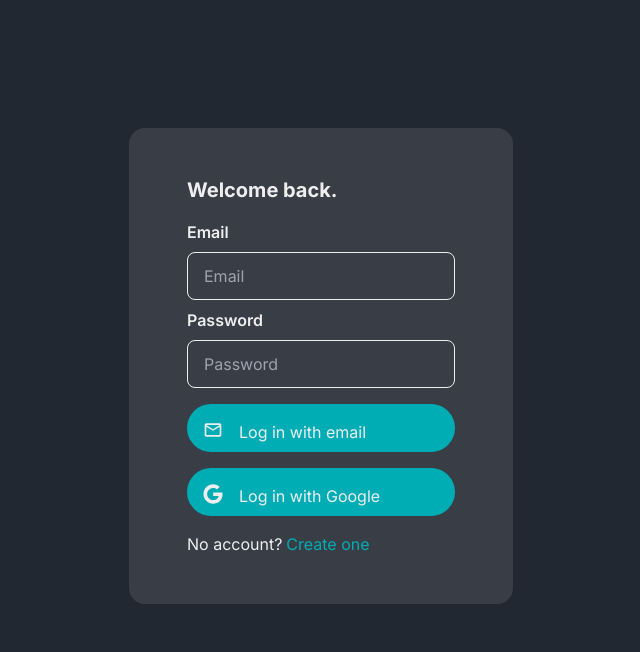
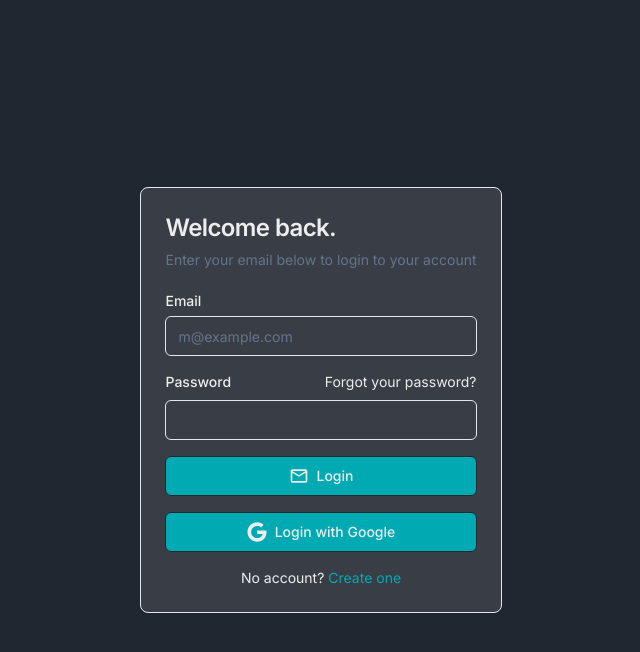
Before and after one commit to Plezo/blog, a Next.js app: page /login in a window 1280 px wide. Shown: the top 652 px of the page, without its empty margins (319-959 px from the left). Built offline with nearby package versions, Linux system fonts and the light colour scheme.

Commit message:
(feat) redesign login

```diff
--- a/app/globals.css
+++ b/app/globals.css
@@ -2,34 +2,75 @@
 @tailwind components;
 @tailwind utilities;
 
-:root {
-  --foreground-rgb: 0, 0, 0;
-  --background-start-rgb: 37, 50, 55;
-  --background-end-rgb: 37, 50, 55;
-}
+@layer base {
+  :root {
+    --background: 216 18% 16%;
+    --foreground: 0 0% 93%;
 
-@media (prefers-color-scheme: dark) {
-  :root {
-    --foreground-rgb: 255, 255, 255;
-    --background-start-rgb: 37, 50, 55;
-    --background-end-rgb: 37, 50, 55;
+    --card: 0 0% 100%;
+    --card-foreground: 222.2 84% 4.9%;
+
+    --popover: 0 0% 100%;
+    --popover-foreground: 222.2 84% 4.9%;
+
+    --primary: 217 10% 25%;
+    --primary-foreground: 0 0% 93%;
+
+    --secondary: 210 40% 96.1%;
+    --secondary-foreground: 222.2 47.4% 11.2%;
+
+    --muted: 210 40% 96.1%;
+    --muted-foreground: 215.4 16.3% 46.9%;
+
+    --accent: 183 100% 35%;
+    --accent-foreground: 0 0% 93%;
+
+    --destructive: 0 84.2% 60.2%;
+    --destructive-foreground: 210 40% 98%;
+
+    --border: 214.3 31.8% 91.4%;
+    --input: 214.3 31.8% 91.4%;
+    --ring: 222.2 84% 4.9%;
+
+    --radius: 0.5rem;
+  }
+
+  .dark {
+    --background: 222.2 84% 4.9%;
+    --foreground: 210 40% 98%;
+
+    --card: 222.2 84% 4.9%;
+    --card-foreground: 210 40% 98%;
+
+    --popover: 222.2 84% 4.9%;
+    --popover-foreground: 210 40% 98%;
+
+    --primary: 210 40% 98%;
+    --primary-foreground: 222.2 47.4% 11.2%;
+
+    --secondary: 217.2 32.6% 17.5%;
+    --secondary-foreground: 210 40% 98%;
+
+    --muted: 217.2 32.6% 17.5%;
+    --muted-foreground: 215 20.2% 65.1%;
+
+    --accent: 217.2 32.6% 17.5%;
+    --accent-foreground: 210 40% 98%;
+
+    --destructive: 0 62.8% 30.6%;
+    --destructive-foreground: 210 40% 98%;
+
+    --border: 217.2 32.6% 17.5%;
+    --input: 217.2 32.6% 17.5%;
+    --ring: 212.7 26.8% 83.9%;
   }
 }
 
-body {
-  @apply text-white bg-[#253237];
-  /* color: rgb(var(--foreground-rgb));
-  background: --background-start-rgb; */
-  /* background: linear-gradient(
-      to bottom,
-      transparent,
-      rgb(var(--background-end-rgb))
-    )
-    rgb(var(--background-start-rgb)); */
-}
-
-@layer utilities {
-  .text-balance {
-    text-wrap: balance;
+@layer base {
+  * {
+    @apply border-border;
+  }
+  body {
+    @apply bg-background text-foreground;
   }
 }
--- a/app/layout.tsx
+++ b/app/layout.tsx
@@ -1,8 +1,14 @@
 import type { Metadata } from "next";
 import { Inter } from "next/font/google";
+import { Inter as FontSans } from "next/font/google";
 import "./globals.css";
+import { cn } from "@/lib/utils";
 
 const inter = Inter({ subsets: ["latin"] });
+const fontSans = FontSans({
+  subsets: ["latin"],
+  variable: "--font-sans",
+});
 
 export const metadata: Metadata = {
   title: "Create Next App",
@@ -17,7 +23,10 @@
   return (
     <html lang="en">
       <body
-        className={`${inter.className} flex justify-center bg-blog-black px-5 py-32 mx-auto h-full`}
+        className={cn(
+          "flex justify-center min-h-screen bg-background font-sans antialiased",
+          fontSans.variable
+        )}
       >
         {children}
       </body>
--- a/app/login/page.tsx
+++ b/app/login/page.tsx
@@ -1,6 +1,17 @@
 "use client";
+import Link from "next/link";
 import { FaGoogle } from "react-icons/fa";
 import { MdOutlineEmail } from "react-icons/md";
+import { Button } from "@/components/ui/button";
+import {
+  Card,
+  CardContent,
+  CardDescription,
+  CardHeader,
+  CardTitle,
+} from "@/components/ui/card";
+import { Input } from "@/components/ui/input";
+import { Label } from "@/components/ui/label";
 
 export default function Home() {
   const handleLogin = () => {
@@ -8,55 +19,74 @@
   };
 
   return (
-    <div className="flex justify-center bg-blog-light-black w-96 h-auto rounded-2xl">
-      <div className="flex  flex-col items-center my-2">
-        <div className="flex items-start w-full">
-          <h1 className="text-xl font-bold pt-10 text-blog-grey">
+    <div className="flex justify-center items-center">
+      <Card className="mx-auto max-w-sm bg-primary">
+        <CardHeader>
+          <CardTitle className="text-2xl text-foreground">
             Welcome back.
-          </h1>
-        </div>
-        <div className="flex flex-col pb-10 pt-4 gap-4">
-          <div className="flex flex-col  gap-2">
-            <label className="text-blog-grey font-semibold">Email</label>
-            <input
-              type="text"
-              placeholder="Email"
-              className="bg-blog-light-black text-blog-grey px-4 py-2 h-12 w-30 rounded-lg
-               border-blog-grey border"
-            />
-            <label className="text-blog-grey font-semibold">Password</label>
-            <input
-              type="password"
-              placeholder="Password"
-              className="bg-blog-light-black text-blog-grey px-4 py-2 h-12 w-30 rounded-lg
-               border-blog-grey border"
-            />
+          </CardTitle>
+          <CardDescription>
+            Enter your email below to login to your account
+          </CardDescription>
+        </CardHeader>
+        <CardContent>
+          <div className="grid gap-4">
+            <div className="grid gap-2">
+              <Label className="text-foreground " htmlFor="email">
+                Email
+              </Label>
+              <Input
+                id="email"
+                type="email"
+                className="bg-primary"
+                placeholder="m@example.com"
+                required
+              />
+            </div>
+            <div className="grid gap-2">
+              <div className="flex items-center">
+                <Label className="text-foreground" htmlFor="password">
+                  Password
+                </Label>
+                <a
+                  href="/"
+                  className="ml-auto inline-block text-sm text-foreground hover:underline"
+                >
+                  Forgot your password?
+                </a>
+              </div>
+              <Input
+                className="bg-primary"
+                id="password"
+                type="password"
+                required
+              />
+            </div>
+            <Button
+              variant="outline"
+              type="submit"
+              className="w-full text-foreground border-background bg-accent hover:bg-accent/80"
+            >
+              <MdOutlineEmail className="h-5 w-5 mr-2" />
+              Login
+            </Button>
+            <Button
+              variant="outline"
+              className="w-full text-foreground bg-accent border-background hover:bg-accent/80"
+              onClick={handleLogin}
+            >
+              <FaGoogle className="h-5 w-5 mr-2" />
+              Login with Google
+            </Button>
           </div>
-          <button
-            className="flex flex-row gap-4 bg-blog-teal text-blog-grey px-4 py-4 h-12  w-30
-          rounded-3xl  hover:bg-blog-dark-teal transition-all
-          ease-in-out duration-300"
-          >
-            <MdOutlineEmail className="h-5 w-5" />
-            Log in with email
-          </button>
-          <button
-            className="flex flex-row gap-4  bg-blog-teal text-blog-grey px-4 py-4 h-12 w-30
-          rounded-3xl  hover:bg-blog-dark-teal transition-all
-          ease-in-out duration-300"
-            onClick={handleLogin}
-          >
-            <FaGoogle className="h-5 w-5" />
-            Log in with Google
-          </button>
-          <div className="flex gap-1">
-            <p className="text-blog-grey ">No account? </p>
-            <a href="/login" className="text-blog-teal hover:underline">
+          <div className="mt-4 text-center text-sm text-foreground">
+            No account?{" "}
+            <a href="/" className="text-accent hover:underline">
               Create one
             </a>
           </div>
-        </div>
-      </div>
+        </CardContent>
+      </Card>
     </div>
   );
 }
--- /dev/null
+++ b/components/ui/button.tsx
@@ -0,0 +1,56 @@
+import * as React from "react"
+import { Slot } from "@radix-ui/react-slot"
+import { cva, type VariantProps } from "class-variance-authority"
+
+import { cn } from "@/lib/utils"
+
+const buttonVariants = cva(
+  "inline-flex items-center justify-center whitespace-nowrap rounded-md text-sm font-medium ring-offset-background transition-colors focus-visible:outline-none focus-visible:ring-2 focus-visible:ring-ring focus-visible:ring-offset-2 disabled:pointer-events-none disabled:opacity-50",
+  {
+    variants: {
+      variant: {
+        default: "bg-primary text-primary-foreground hover:bg-primary/90",
+        destructive:
+          "bg-destructive text-destructive-foreground hover:bg-destructive/90",
+        outline:
+          "border border-input bg-background hover:bg-accent hover:text-accent-foreground",
+        secondary:
+          "bg-secondary text-secondary-foreground hover:bg-secondary/80",
+        ghost: "hover:bg-accent hover:text-accent-foreground",
+        link: "text-primary underline-offset-4 hover:underline",
+      },
+      size: {
+        default: "h-10 px-4 py-2",
+        sm: "h-9 rounded-md px-3",
+        lg: "h-11 rounded-md px-8",
+        icon: "h-10 w-10",
+      },
+    },
+    defaultVariants: {
+      variant: "default",
+      size: "default",
+    },
+  }
+)
+
+export interface ButtonProps
+  extends React.ButtonHTMLAttributes<HTMLButtonElement>,
+    VariantProps<typeof buttonVariants> {
+  asChild?: boolean
+}
+
+const Button = React.forwardRef<HTMLButtonElement, ButtonProps>(
+  ({ className, variant, size, asChild = false, ...props }, ref) => {
+    const Comp = asChild ? Slot : "button"
+    return (
+      <Comp
+        className={cn(buttonVariants({ variant, size, className }))}
+        ref={ref}
+        {...props}
+      />
+    )
+  }
+)
+Button.displayName = "Button"
+
+export { Button, buttonVariants }
--- /dev/null
+++ b/components/ui/card.tsx
@@ -0,0 +1,79 @@
+import * as React from "react"
+
+import { cn } from "@/lib/utils"
+
+const Card = React.forwardRef<
+  HTMLDivElement,
+  React.HTMLAttributes<HTMLDivElement>
+>(({ className, ...props }, ref) => (
+  <div
+    ref={ref}
+    className={cn(
+      "rounded-lg border bg-card text-card-foreground shadow-sm",
+      className
+    )}
+    {...props}
+  />
+))
+Card.displayName = "Card"
+
+const CardHeader = React.forwardRef<
+  HTMLDivElement,
+  React.HTMLAttributes<HTMLDivElement>
+>(({ className, ...props }, ref) => (
+  <div
+    ref={ref}
+    className={cn("flex flex-col space-y-1.5 p-6", className)}
+    {...props}
+  />
+))
+CardHeader.displayName = "CardHeader"
+
+const CardTitle = React.forwardRef<
+  HTMLParagraphElement,
+  React.HTMLAttributes<HTMLHeadingElement>
+>(({ className, ...props }, ref) => (
+  <h3
+    ref={ref}
+    className={cn(
+      "text-2xl font-semibold leading-none tracking-tight",
+      className
+    )}
+    {...props}
+  />
+))
+CardTitle.displayName = "CardTitle"
+
+const CardDescription = React.forwardRef<
+  HTMLParagraphElement,
+  React.HTMLAttributes<HTMLParagraphElement>
+>(({ className, ...props }, ref) => (
+  <p
+    ref={ref}
+    className={cn("text-sm text-muted-foreground", className)}
+    {...props}
+  />
+))
+CardDescription.displayName = "CardDescription"
+
+const CardContent = React.forwardRef<
+  HTMLDivElement,
+  React.HTMLAttributes<HTMLDivElement>
+>(({ className, ...props }, ref) => (
+  <div ref={ref} className={cn("p-6 pt-0", className)} {...props} />
+))
+CardContent.displayName = "CardContent"
+
+const CardFooter = React.forwardRef<
+  HTMLDivElement,
+  React.HTMLAttributes<HTMLDivElement>
+>(({ className, ...props }, ref) => (
+  <div
+    ref={ref}
+    className={cn("flex items-center p-6 pt-0", className)}
+    {...props}
+  />
+))
+CardFooter.displayName = "CardFooter"
+
+export { Card, CardHeader, CardFooter, CardTitle, CardDescription, CardContent }
--- /dev/null
+++ b/components/ui/input.tsx
@@ -0,0 +1,25 @@
+import * as React from "react";
+
+import { cn } from "@/lib/utils";
+
+export interface InputProps
+  extends React.InputHTMLAttributes<HTMLInputElement> {}
+
+const Input = React.forwardRef<HTMLInputElement, InputProps>(
+  ({ className, type, ...props }, ref) => {
+    return (
+      <input
+        type={type}
+        className={cn(
+          "flex h-10 w-full rounded-md border border-input bg-background px-3 py-2 text-sm ring-offset-background file:border-0 file:bg-transparent file:text-sm file:font-medium placeholder:text-muted-foreground focus-visible:outline-none focus-visible:ring-2 focus-visible:ring-ring focus-visible:ring-offset-2 disabled:cursor-not-allowed disabled:opacity-50",
+          className
+        )}
+        ref={ref}
+        {...props}
+      />
+    );
+  }
+);
+Input.displayName = "Input";
+
+export { Input };
--- /dev/null
+++ b/components/ui/label.tsx
@@ -0,0 +1,26 @@
+"use client"
+
+import * as React from "react"
+import * as LabelPrimitive from "@radix-ui/react-label"
+import { cva, type VariantProps } from "class-variance-authority"
+
+import { cn } from "@/lib/utils"
+
+const labelVariants = cva(
+  "text-sm font-medium leading-none peer-disabled:cursor-not-allowed peer-disabled:opacity-70"
+)
+
+const Label = React.forwardRef<
+  React.ElementRef<typeof LabelPrimitive.Root>,
+  React.ComponentPropsWithoutRef<typeof LabelPrimitive.Root> &
+    VariantProps<typeof labelVariants>
+>(({ className, ...props }, ref) => (
+  <LabelPrimitive.Root
+    ref={ref}
+    className={cn(labelVariants(), className)}
+    {...props}
+  />
+))
+Label.displayName = LabelPrimitive.Root.displayName
+
+export { Label }
--- a/lib/utils.ts
+++ b/lib/utils.ts
@@ -1,35 +1,6 @@
-import { JWTPayload, decodeJwt, jwtVerify } from "jose";
+import { type ClassValue, clsx } from "clsx"
+import { twMerge } from "tailwind-merge"
 
-export async function verifyJWT(token: string, secret: string): Promise<any> {
-  const encoder = new TextEncoder();
-  const key = encoder.encode(secret);
-
-  try {
-    const { payload } = await jwtVerify(token, key);
-    return payload;
-  } catch (error) {
-    throw new Error("Invalid token");
-  }
+export function cn(...inputs: ClassValue[]) {
+  return twMerge(clsx(inputs))
 }
-
-export function getUserFromJWT(token: string): any {
-  try {
-    const payload = decodeJwt(token);
-    return payload;
-  } catch (error) {
-    console.error("Invalid token", error);
-    return null;
-  }
-}
-
-export function objectToJWTPayload<T extends object>(obj: T): JWTPayload {
-  const payload: JWTPayload = {};
-
-  for (const key in obj) {
-    if (obj.hasOwnProperty(key)) {
-      payload[key] = obj[key]?.toString();
-    }
-  }
-
-  return payload;
-}
--- a/tailwind.config.ts
+++ b/tailwind.config.ts
@@ -1,27 +1,84 @@
 import type { Config } from "tailwindcss";
+const { fontFamily } = require("tailwindcss/defaultTheme");
 
-const config: Config = {
+const config = {
+  darkMode: ["class"],
   content: [
-    "./pages/**/*.{js,ts,jsx,tsx,mdx}",
-    "./components/**/*.{js,ts,jsx,tsx,mdx}",
-    "./app/**/*.{js,ts,jsx,tsx,mdx}",
+    "./pages/**/*.{ts,tsx}",
+    "./components/**/*.{ts,tsx}",
+    "./app/**/*.{ts,tsx}",
+    "./src/**/*.{ts,tsx}",
   ],
+  prefix: "",
   theme: {
+    container: {
+      center: true,
+      padding: "2rem",
+      screens: {
+        "2xl": "1400px",
+      },
+    },
     extend: {
-      backgroundImage: {
-        "gradient-radial": "radial-gradient(var(--tw-gradient-stops))",
-        "gradient-conic":
-          "conic-gradient(from 180deg at 50% 50%, var(--tw-gradient-stops))",
+      fontFamily: {
+        sans: ["var(--font-sans)", ...fontFamily.sans],
       },
       colors: {
-        "blog-black": "#222831",
-        "blog-light-black": "#393E46",
-        "blog-teal": "#00ADB5",
-        "blog-dark-teal": "#00949b",
-        "blog-grey": "#EEEEEE",
+        border: "hsl(var(--border))",
+        input: "hsl(var(--input))",
+        ring: "hsl(var(--ring))",
+        background: "hsl(var(--background))",
+        foreground: "hsl(var(--foreground))",
+        primary: {
+          DEFAULT: "hsl(var(--primary))",
+          foreground: "hsl(var(--primary-foreground))",
+        },
+        secondary: {
+          DEFAULT: "hsl(var(--secondary))",
+          foreground: "hsl(var(--secondary-foreground))",
+        },
+        destructive: {
+          DEFAULT: "hsl(var(--destructive))",
+          foreground: "hsl(var(--destructive-foreground))",
+        },
+        muted: {
+          DEFAULT: "hsl(var(--muted))",
+          foreground: "hsl(var(--muted-foreground))",
+        },
+        accent: {
+          DEFAULT: "hsl(var(--accent))",
+          foreground: "hsl(var(--accent-foreground))",
+        },
+        popover: {
+          DEFAULT: "hsl(var(--popover))",
+          foreground: "hsl(var(--popover-foreground))",
+        },
+        card: {
+          DEFAULT: "hsl(var(--card))",
+          foreground: "hsl(var(--card-foreground))",
+        },
+      },
+      borderRadius: {
+        lg: "var(--radius)",
+        md: "calc(var(--radius) - 2px)",
+        sm: "calc(var(--radius) - 4px)",
+      },
+      keyframes: {
+        "accordion-down": {
+          from: { height: "0" },
+          to: { height: "var(--radix-accordion-content-height)" },
+        },
+        "accordion-up": {
+          from: { height: "var(--radix-accordion-content-height)" },
+          to: { height: "0" },
+        },
+      },
+      animation: {
+        "accordion-down": "accordion-down 0.2s ease-out",
+        "accordion-up": "accordion-up 0.2s ease-out",
       },
     },
   },
-  plugins: [require("@tailwindcss/typography")],
-};
+  plugins: [require("tailwindcss-animate")],
+} satisfies Config;
+
 export default config;
```
Also changed, not shown: package.json (+8 -1 lines), components.json (added), 1 other file (tests, documents, lock files or other folders).
